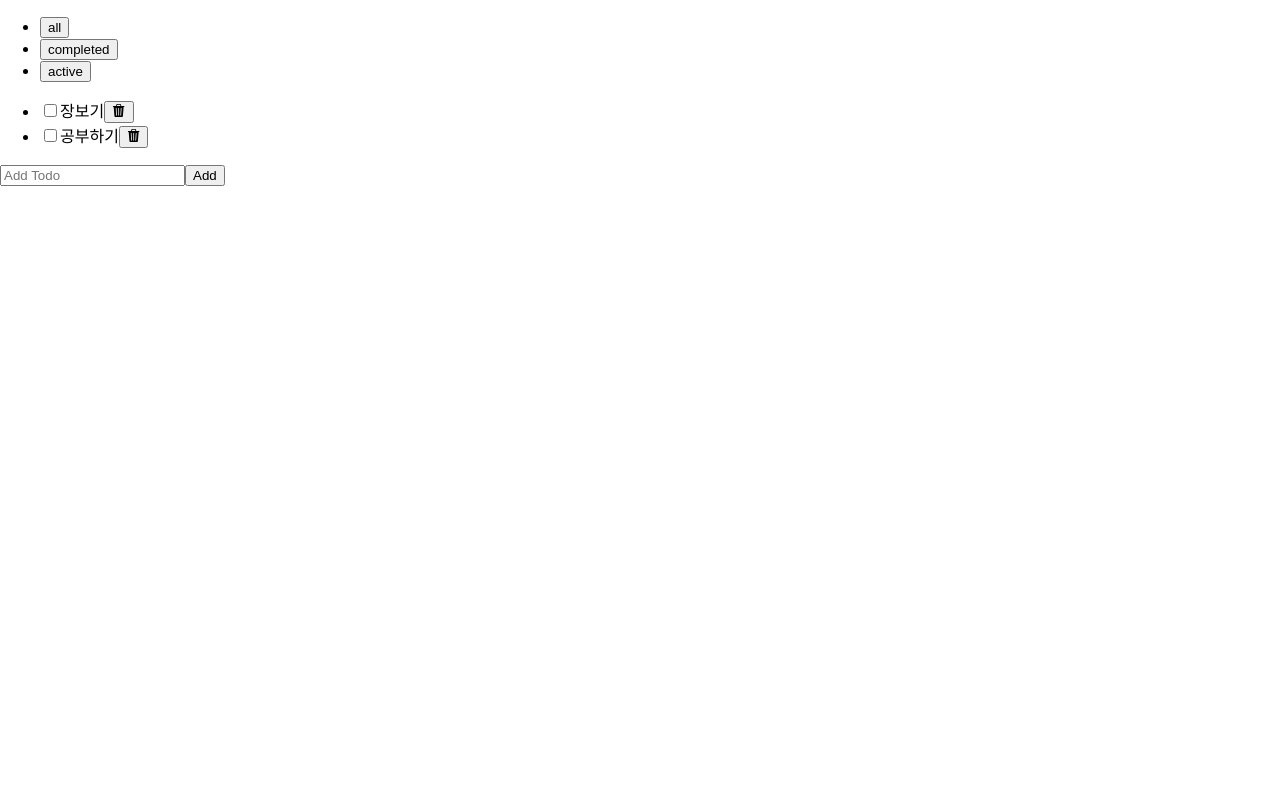
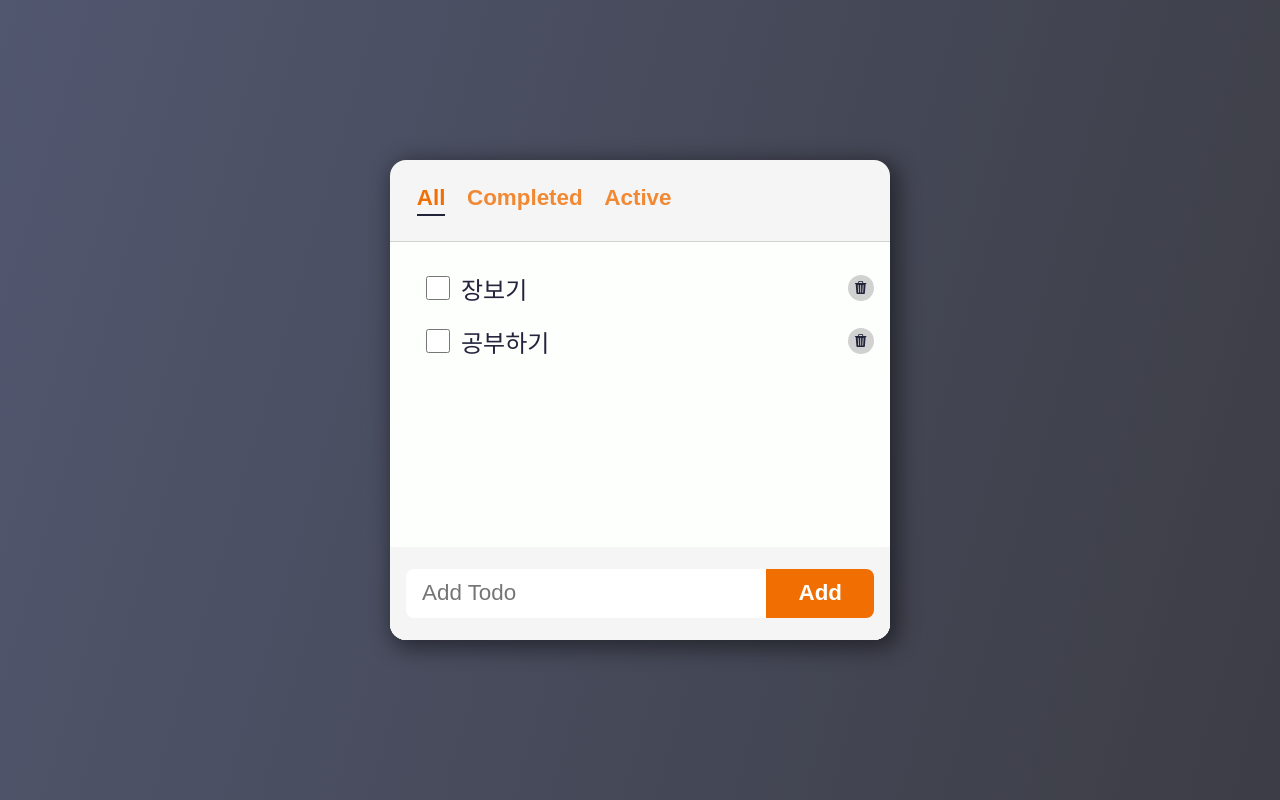
Before and after one commit to jooheekim0713/react-todo, a React (Create React App) app: page / in a window 1280 px wide. Built offline with nearby package versions, Linux system fonts and the light colour scheme.

Commit message:
Add styles using PostCSS

```diff
--- a/src/App.js
+++ b/src/App.js
@@ -7,10 +7,10 @@
 function App() {
   const [filter, setFilter] = useState(filters[0]);
   return (
-    <div>
+    <>
       <Header filters={filters} filter={filter} onFilterChange={setFilter} />
       <TodoList filter={filter} />
-    </div>
+    </>
   );
 }
 
--- a/src/components/AddTodo/AddTodo.jsx
+++ b/src/components/AddTodo/AddTodo.jsx
@@ -1,5 +1,6 @@
 import React, { useState } from 'react';
 import { v4 as uuidv4 } from 'uuid';
+import styles from './AddTodo.module.css';
 
 export default function AddTodo({ onAdd }) {
   const [text, setText] = useState('');
@@ -14,14 +15,15 @@
   };
 
   return (
-    <form onSubmit={handleSubmit}>
+    <form className={styles.form} onSubmit={handleSubmit}>
       <input
+        className={styles.input}
         type="text"
         placeholder="Add Todo"
         value={text}
         onChange={handleChange}
       />
-      <button>Add</button>
+      <button className={styles.button}>Add</button>
     </form>
   );
 }
--- /dev/null
+++ b/src/components/AddTodo/AddTodo.module.css
@@ -0,0 +1,31 @@
+.form {
+  width: 100%;
+  display: flex;
+  padding: 1.4rem 1rem;
+  background-color: var(--color-bg-dark);
+}
+
+.input {
+  flex: 1 0 auto;
+  font-size: 1.4rem;
+  padding: 0.7rem 1rem;
+  border: none;
+  outline: none;
+  border-top-left-radius: 8px;
+  border-bottom-left-radius: 8px;
+}
+
+.button {
+  cursor: pointer;
+  background-color: var(--color-accent);
+  color: var(--color-white);
+  font-weight: bold;
+  font-size: 1.4rem;
+  padding: 0 2rem;
+  border-top-right-radius: 8px;
+  border-bottom-right-radius: 8px;
+}
+
+.button:hover {
+  filter: brightness(125%);
+}
--- a/src/components/Header/Header.jsx
+++ b/src/components/Header/Header.jsx
@@ -1,12 +1,20 @@
 import React from 'react';
+import styles from './Header.module.css';
 
 export default function Header({ filters, filter, onFilterChange }) {
   return (
-    <header>
-      <ul>
+    <header className={styles.header}>
+      <ul className={styles.filters}>
         {filters.map((value, index) => (
           <li key={index}>
-            <button onClick={() => onFilterChange(value)}>{value}</button>
+            <button
+              className={`${styles.filter} ${
+                filter === value && styles.selected
+              }`}
+              onClick={() => onFilterChange(value)}
+            >
+              {value}
+            </button>
           </li>
         ))}
       </ul>
--- /dev/null
+++ b/src/components/Header/Header.module.css
@@ -0,0 +1,31 @@
+.header {
+  display: flex;
+  justify-content: space-between;
+  align-items: center;
+  background-color: var(--color-bg-black);
+  border-bottom: 1px solid var(--color-grey);
+}
+.filters {
+  display: flex;
+  padding-left: 16px;
+}
+.filter {
+  font-size: 1.4rem;
+  margin: 0.3rem;
+  text-transform: capitalize;
+  background-color: transparent;
+  color: var(--color-accent);
+  opacity: 0.8;
+  font-weight: bold;
+}
+
+.filter:hover,
+.filter.selected {
+  opacity: 1;
+}
+.filter.selected::after {
+  content: '';
+  display: block;
+  margin-top: 0.2rem;
+  border: 1px solid var(--color-text);
+}
--- a/src/components/Todo/Todo.jsx
+++ b/src/components/Todo/Todo.jsx
@@ -1,5 +1,6 @@
 import React from 'react';
 import { BsFillTrash3Fill } from 'react-icons/bs';
+import styles from './Todo.module.css';
 
 export default function Todo({ todo, onUpdate, onDelete }) {
   const { text, status } = todo;
@@ -10,17 +11,22 @@
   const handleDelete = () => onDelete(todo);
 
   return (
-    <li>
+    <li className={styles.todo}>
       <input
+        className={styles.checkbox}
         type="checkbox"
         id="checkbox"
         checked={status === 'completed'}
         onChange={handleChange}
       />
-      <label htmlFor="checkbox">{text}</label>
-      <button onClick={handleDelete}>
-        <BsFillTrash3Fill />
-      </button>
+      <label className={styles.text} htmlFor="checkbox">
+        {text}
+      </label>
+      <span className={styles.icon}>
+        <button className={styles.button} onClick={handleDelete}>
+          <BsFillTrash3Fill />
+        </button>
+      </span>
     </li>
   );
 }
--- /dev/null
+++ b/src/components/Todo/Todo.module.css
@@ -0,0 +1,36 @@
+.todo {
+  display: flex;
+  justify-content: space-between;
+  align-items: center;
+  padding: 0.5rem 1rem;
+  margin: 0.1rem 0;
+  color: var(--color-text);
+}
+
+.checkbox {
+  width: 1.5rem;
+  height: 1.5rem;
+}
+
+.text {
+  flex: 1 1 0;
+  margin-left: 0.5rem;
+  font-size: 1.5rem;
+}
+.icon {
+  width: 26px;
+  height: 26px;
+  background-color: var(--color-grey);
+  border-radius: 100%;
+  transition: all 150ms ease-out;
+}
+
+.icon:hover {
+  background-color: var(--color-accent);
+  transform: scale(1.1);
+}
+
+.button {
+  color: var(--color-text);
+  background-color: transparent;
+}
--- a/src/components/TodoList/TodoList.jsx
+++ b/src/components/TodoList/TodoList.jsx
@@ -1,6 +1,7 @@
 import React, { useState } from 'react';
 import AddTodo from '../AddTodo/AddTodo';
 import Todo from '../Todo/Todo';
+import styles from './TodoList.module.css';
 
 export default function TodoList({ filter }) {
   const [todos, setTodos] = useState([
@@ -22,8 +23,8 @@
     setTodos(todos.filter((t) => t.id !== deleted.id));
   const filtered = getFilteredItems(todos, filter);
   return (
-    <section>
-      <ul>
+    <section className={styles.container}>
+      <ul className={styles.list}>
         {filtered.map((item) => (
           <Todo
             key={item.id}
--- /dev/null
+++ b/src/components/TodoList/TodoList.module.css
@@ -0,0 +1,13 @@
+.container {
+  height: 100%;
+  min-height: 0;
+  display: flex;
+  flex-direction: column;
+  background-color: var(--color-bg);
+}
+
+.list {
+  flex: 1 1 auto;
+  overflow-y: auto;
+  padding-left: 16px;
+}
--- a/src/index.css
+++ b/src/index.css
@@ -1,3 +1,13 @@
+:root {
+  --color-bg-dark: #f5f5f5;
+  --color-bg: #fdfffd;
+  --color-grey: #d1d1d1;
+  --color-text: #22243b;
+  --color-accent: #f16e03;
+  --color-white: white;
+  --color-scrollbar: #aaa7a7;
+}
+
 body {
   margin: 0;
   font-family: -apple-system, BlinkMacSystemFont, 'Segoe UI', 'Roboto', 'Oxygen',
@@ -5,9 +15,65 @@
     sans-serif;
   -webkit-font-smoothing: antialiased;
   -moz-osx-font-smoothing: grayscale;
+  width: 100vw;
+  height: 100vh;
+  display: flex;
+  justify-content: center;
+  align-items: center;
+  font-size: 1.2rem;
+  accent-color: var(--color-accent);
+  background: rgb(81, 87, 111);
+  background: linear-gradient(
+    106deg,
+    rgba(81, 87, 111, 1) 0%,
+    rgba(60, 61, 69, 1) 100%
+  );
+}
+
+#root {
+  width: 100%;
+  height: 60%;
+  max-width: 500px;
+  background-color: var(--color-bg-dark);
+  overflow: hidden;
+  border-radius: 1rem;
+  display: flex;
+  flex-direction: column;
+  -webkit-box-shadow: 5px 5px 21px 4px rgba(0, 0, 0, 0.45);
+  box-shadow: 5px 5px 21px 4px rgba(0, 0, 0, 0.45);
 }
 
 code {
   font-family: source-code-pro, Menlo, Monaco, Consolas, 'Courier New',
     monospace;
 }
+
+* {
+  box-sizing: border-box;
+}
+
+ul {
+  list-style: none;
+  padding-left: 0;
+}
+
+button {
+  outline: none;
+  border: none;
+}
+
+::-webkit-scrollbar {
+  width: 0.5rem;
+}
+
+::-webkit-scrollbar-track {
+  background-color: var(--color-bg-dark);
+}
+
+::-webkit-scrollbar-thumb {
+  background-color: var(--color-scrollbar);
+}
+
+::-webkit-scrollbar-thumb:hover {
+  background-color: var(--color-accent);
+}
```
